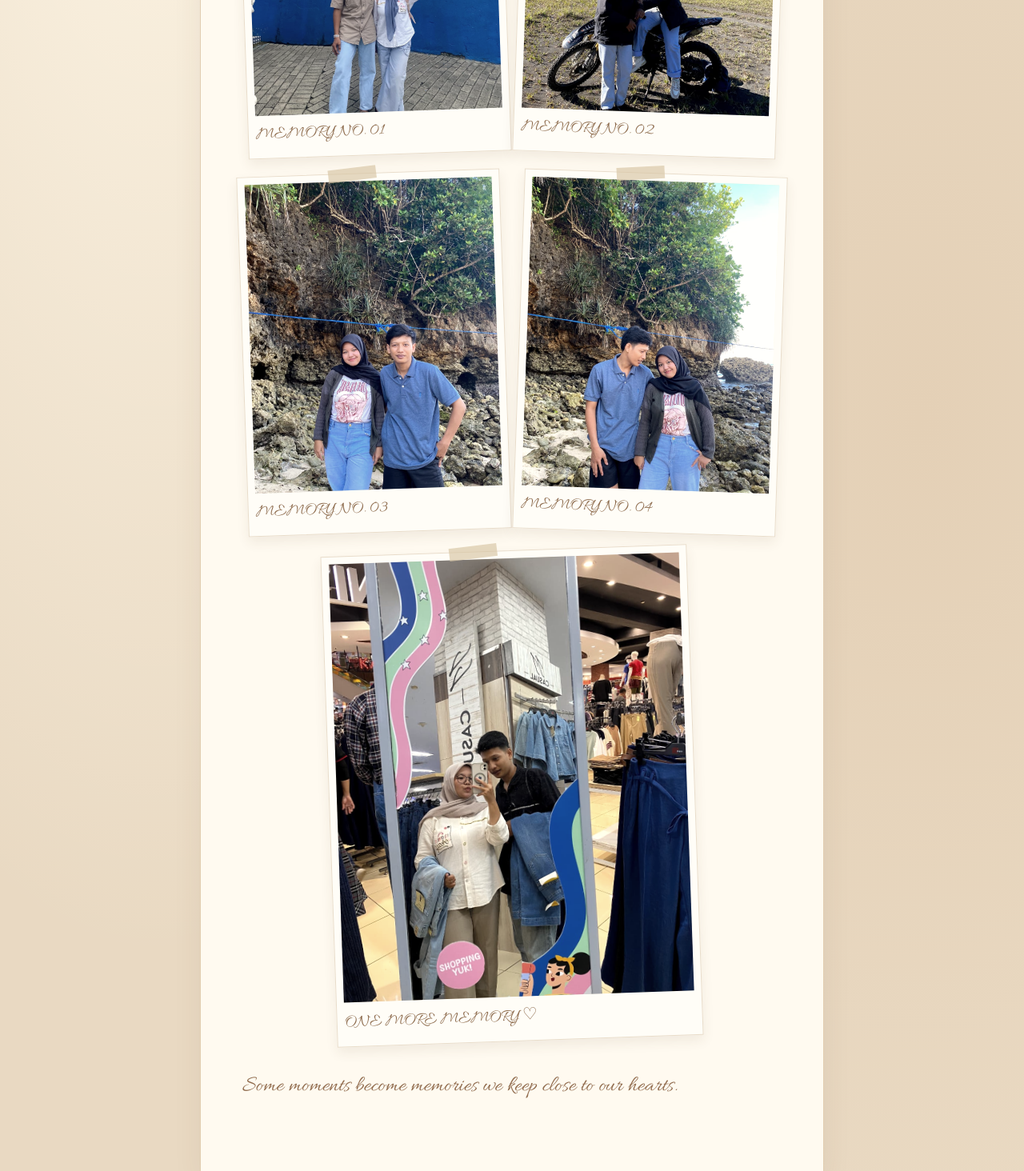
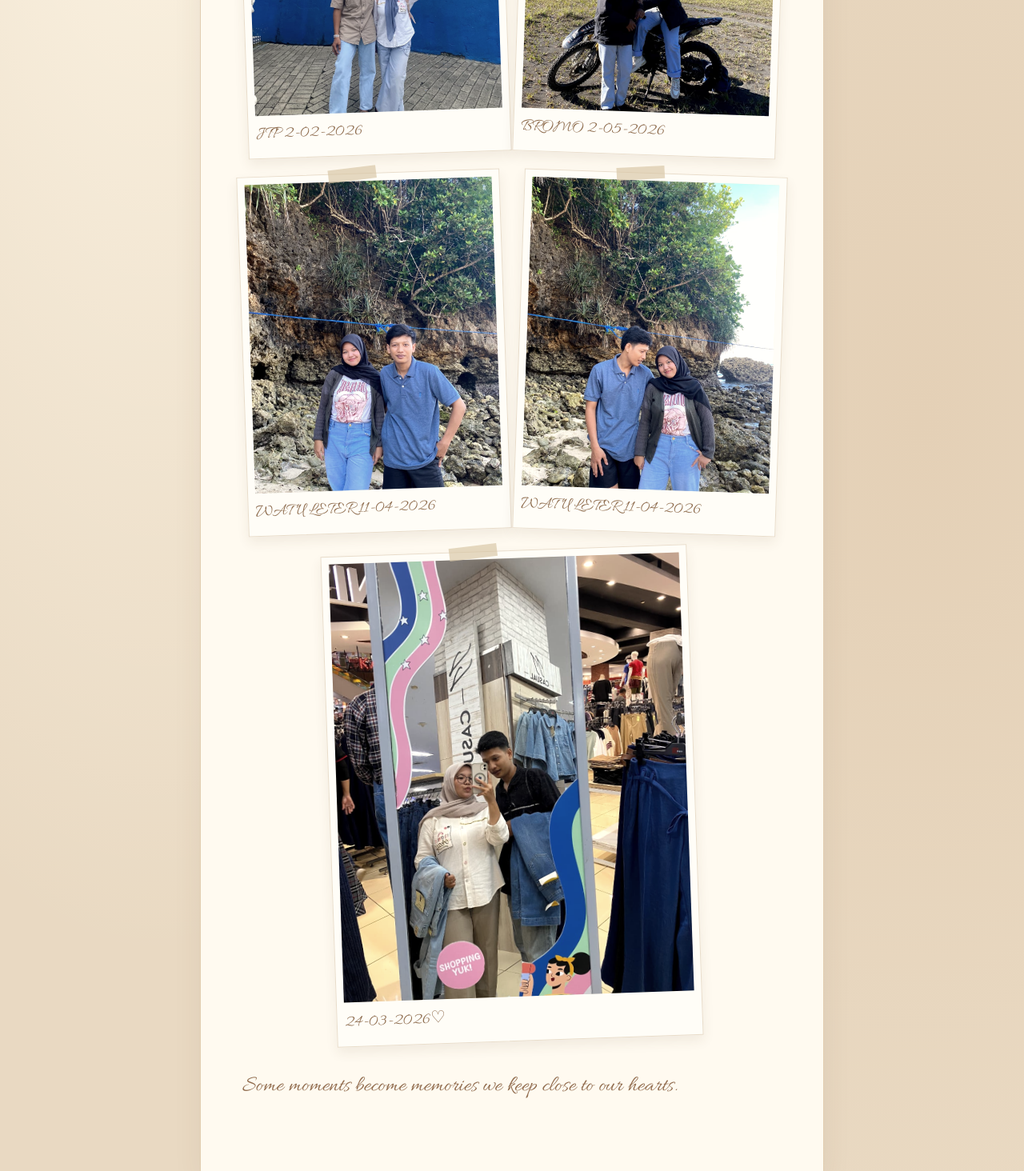
Before and after one commit to wahyuekaamelia945-alt/Birthday-, a plain HTML site: page index.html in a window 1280 px wide. Shown: the part 1140-2604 px from the top of the page at 80% size. Drawn offline with nearby package versions, Linux system fonts and the light colour scheme.

Commit message:
Update index.html

```diff
--- a/index.html
+++ b/index.html
@@ -375,23 +375,23 @@ footer {
     <div class="gallery">
       <figure class="film">
         <img src="IMAGES/photo1.jpeg" alt="Kenangan pertama">
-        <figcaption>MEMORY NO. 01</figcaption>
+        <figcaption>JTP 2-02-2026</figcaption>
       </figure>
       <figure class="film">
         <img src="IMAGES/photo2.jpeg" alt="Kenangan kedua">
-        <figcaption>MEMORY NO. 02</figcaption>
+        <figcaption>BROMO 2-05-2026</figcaption>
       </figure>
       <figure class="film">
         <img src="IMAGES/photo3.jpeg" alt="Kenangan ketiga">
-        <figcaption>MEMORY NO. 03</figcaption>
+        <figcaption>WATU LETER 11-04-2026</figcaption>
       </figure>
       <figure class="film">
         <img src="IMAGES/photo4.jpeg" alt="Kenangan keempat">
-        <figcaption>MEMORY NO. 04</figcaption>
+        <figcaption>WATU LETER 11-04-2026</figcaption>
       </figure>
       <figure class="film">
         <img src="IMAGES/photo5.jpeg" alt="Kenangan kelima">
-        <figcaption>ONE MORE MEMORY ♡</figcaption>
+        <figcaption>24-03-2026♡</figcaption>
       </figure>
     </div>
 
```
